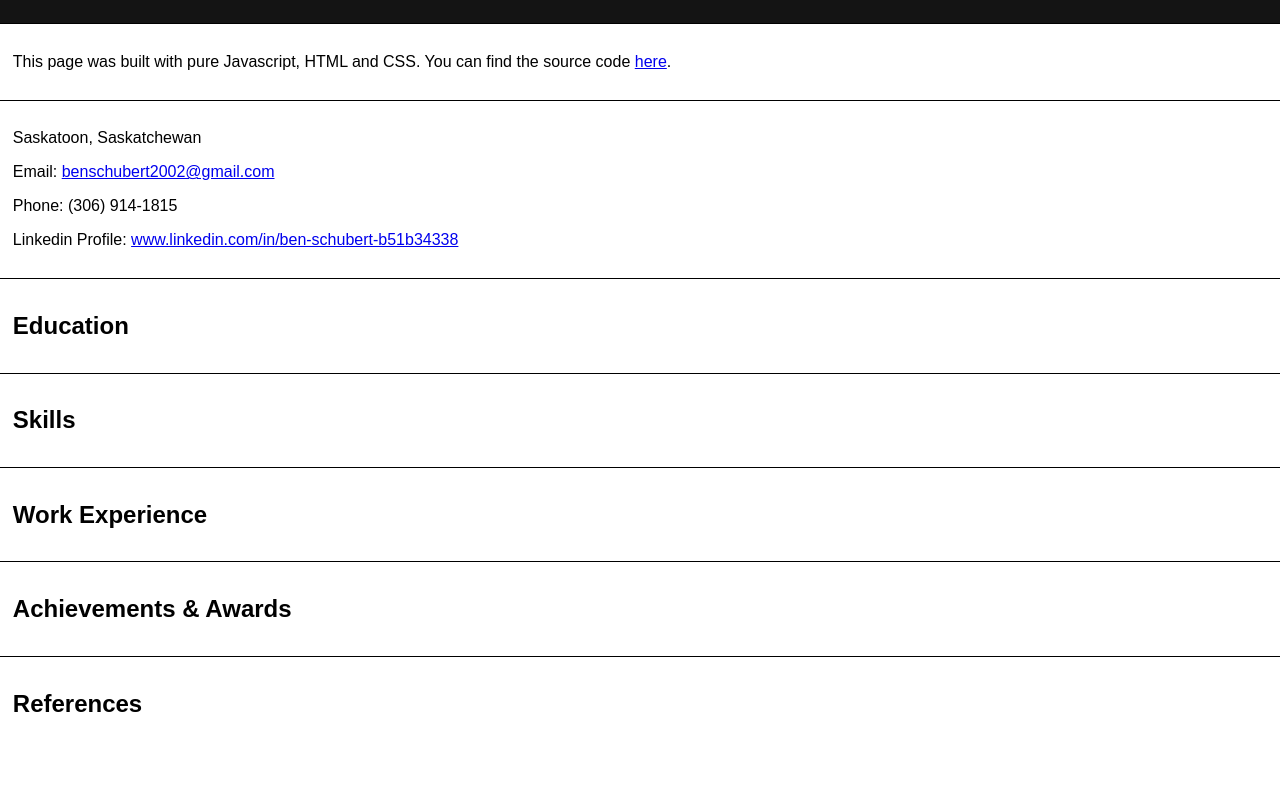
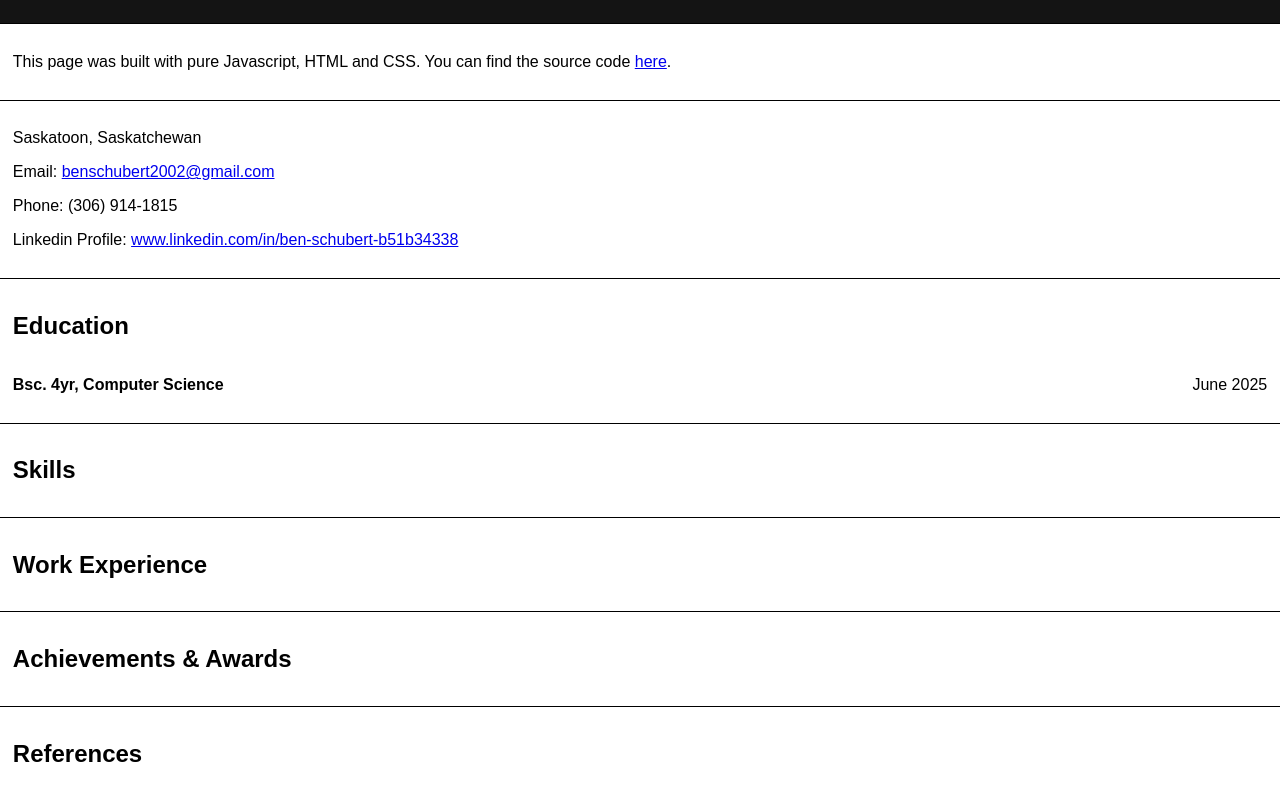
Before and after one commit to benschoob/benschoob.github.io, a plain HTML site: page index.html in a window 1280 px wide. Shown: the part 617-1417 px from the top of the page. Before the commit the page ends 1367 px from the top, so only its background shows below. Drawn offline with Linux system fonts and the light colour scheme.

Commit message:
added styling for title/date pairs

```diff
--- a/index.html
+++ b/index.html
@@ -32,6 +32,11 @@
             </div>
             <div id="education" class="section">
                 <h2 class="section_header">Education</h2>
+                <div class="title_date">
+                    <p class="title">Bsc. 4yr, Computer Science</p>
+                    <p class="date">June 2025</p>
+                </div>
+
             </div>
             <div id="skills" class="section">
                 <h2 class="section_header">Skills</h2>
--- a/style.css
+++ b/style.css
@@ -10,6 +10,15 @@ body {
 .section {
     padding: 1%;
     border-top: 1pt solid;
+}
+
+.title_date {
+    display: flex;
+    justify-content: space-between;
+}
+
+.title {
+    font-weight: bold;
 }
 
 #navbar {
```
